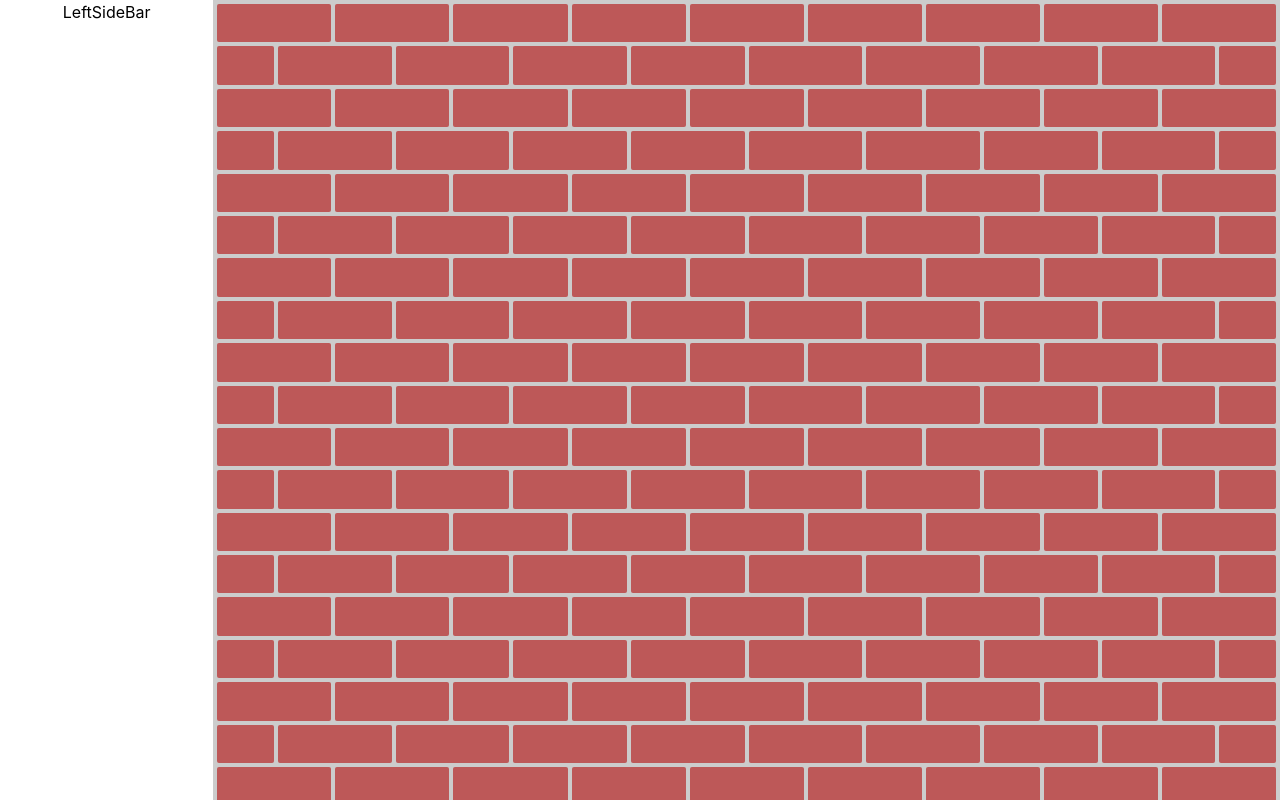
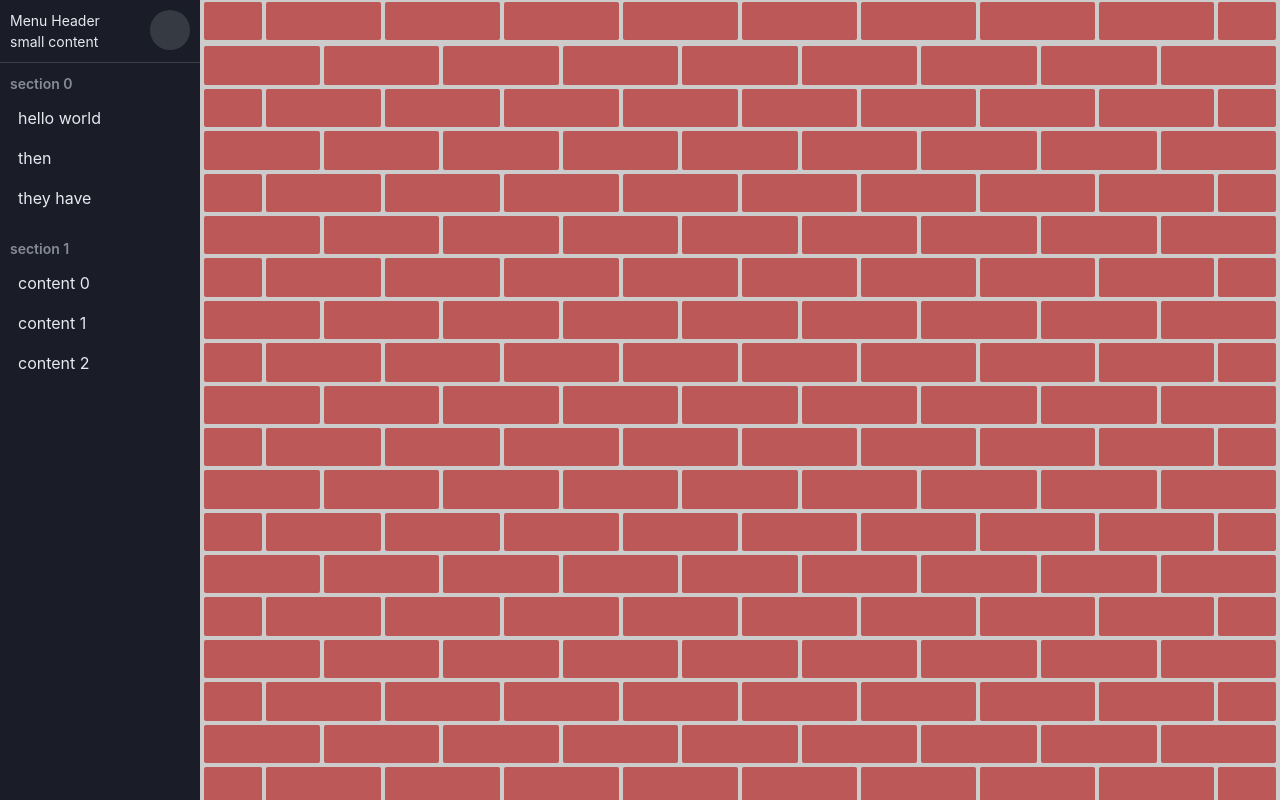
Before and after one commit to sudhanshushekhar-cw/warmemorial, a React (Create React App) app: page / in a window 1280 px wide. Shown: the top 800 px of the page. Built offline with nearby package versions, Linux system fonts and the light colour scheme.

Commit message:
add side menu

```diff
--- a/src/components/Home.js
+++ b/src/components/Home.js
@@ -1,11 +1,12 @@
 import React from 'react'
 import { LeftSideBar } from './LeftSideBar'
 import { Memorial } from './Memorial'
+import Menu from './Menu'
 
 export const Home = () => {
   return (
     <div className='flex'>
-        <LeftSideBar/>
+        <Menu></Menu>
         <Memorial/>
     </div>
   )
--- /dev/null
+++ b/src/components/Menu.js
@@ -0,0 +1,61 @@
+import '../css/menu.css'
+function Section({ heading, items }) {
+    return (
+        <section>
+            <h4 className="title">{heading}</h4>
+            <ul>
+                {
+                    items.map((item) => {
+                        return <li key={item}>{item}</li>
+                    })
+                }
+            </ul>
+        </section>
+    );
+}
+
+function Menu() {
+    const sections = [
+        {
+            heading: 'section 0',
+            items: [
+                'hello world',
+                'then ',
+                'they have',
+            ]
+        },
+        {
+            heading: 'section 1',
+            items: [
+                'content 0',
+                'content 1',
+                'content 2',
+            ]
+        },
+    ];
+
+    return (
+        <menu>
+            <header>
+                <div>
+                    <h3>Menu Header</h3>
+                    <p>small content</p>
+                </div>
+                <div className="img-box"></div>
+            </header>
+            <div id='section-wrapper'>
+                {
+                    sections.map(({ heading, items }, i) => {
+                        return <Section
+                            heading={heading}
+                            items={items}
+                            key={i}
+                        />
+                    })
+                }
+            </div>
+        </menu>
+    );
+}
+
+export default Menu;
--- /dev/null
+++ b/src/css/menu.css
@@ -0,0 +1,64 @@
+menu {
+    min-width: 200px;
+    background-color: #1a1d27;
+    display: grid;
+    grid-template-rows: minmax(60px, auto) 1fr auto;
+    text-align: left;
+}
+
+menu header {
+    font-size: 14px;
+    justify-content: space-between;
+    display: flex;
+    align-items: flex-start;
+    border-bottom: 1px solid #3b3e47;
+    padding: 10px;
+    color: #e7e9f1;
+}
+
+menu #section-wrapper {
+    /* border: 1px solid wheat; */
+    padding: 10px;
+}
+
+#section-wrapper section {
+    margin-bottom: 20px;
+    font-size: 16px;
+}
+
+menu section .title {
+    margin-bottom: 4px;
+    font-size: 14px;
+    font-weight: 600;
+    color: #878a97;
+}
+
+ul {
+    /* border: 1px solid white; */
+}
+
+ul li {
+    padding: 8px;
+    cursor: pointer;
+    color: #e7e9f1
+}
+
+ul li.active,
+ul li:hover {
+    background-color: #111522;
+}
+
+.img-box {
+    aspect-ratio: 1;
+    width: 40px;
+    background-color: #363a43;
+    overflow: hidden;
+    border-radius: 50%;
+    flex-shrink: 0;
+}
+
+.img-box img {
+    width: 100%;
+    height: 100%;
+    object-fit: cover;
+}
--- a/src/index.css
+++ b/src/index.css
@@ -15,3 +15,8 @@ code {
   font-family: source-code-pro, Menlo, Monaco, Consolas, 'Courier New',
     monospace;
 }
+
+.container{
+  display: flex;
+  flex-direction: column-reverse;
+}
```
